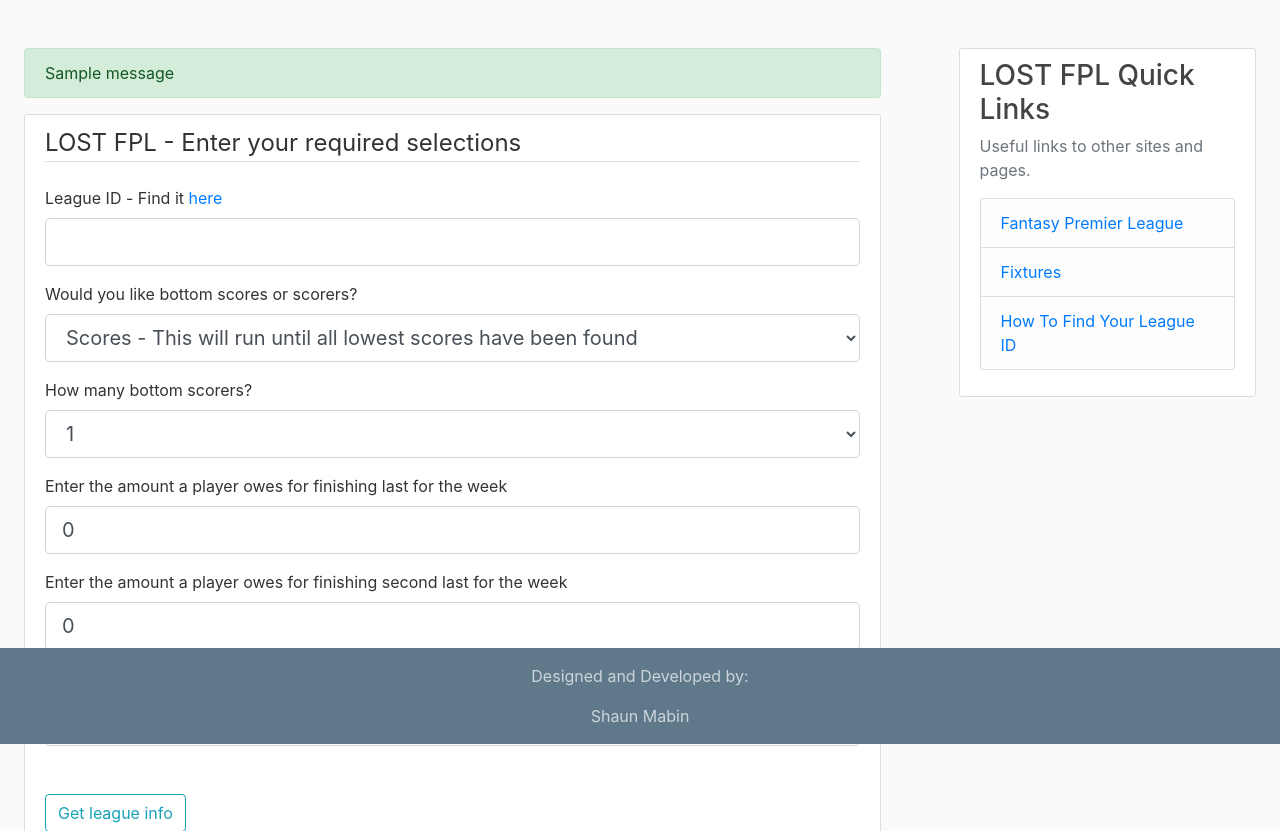
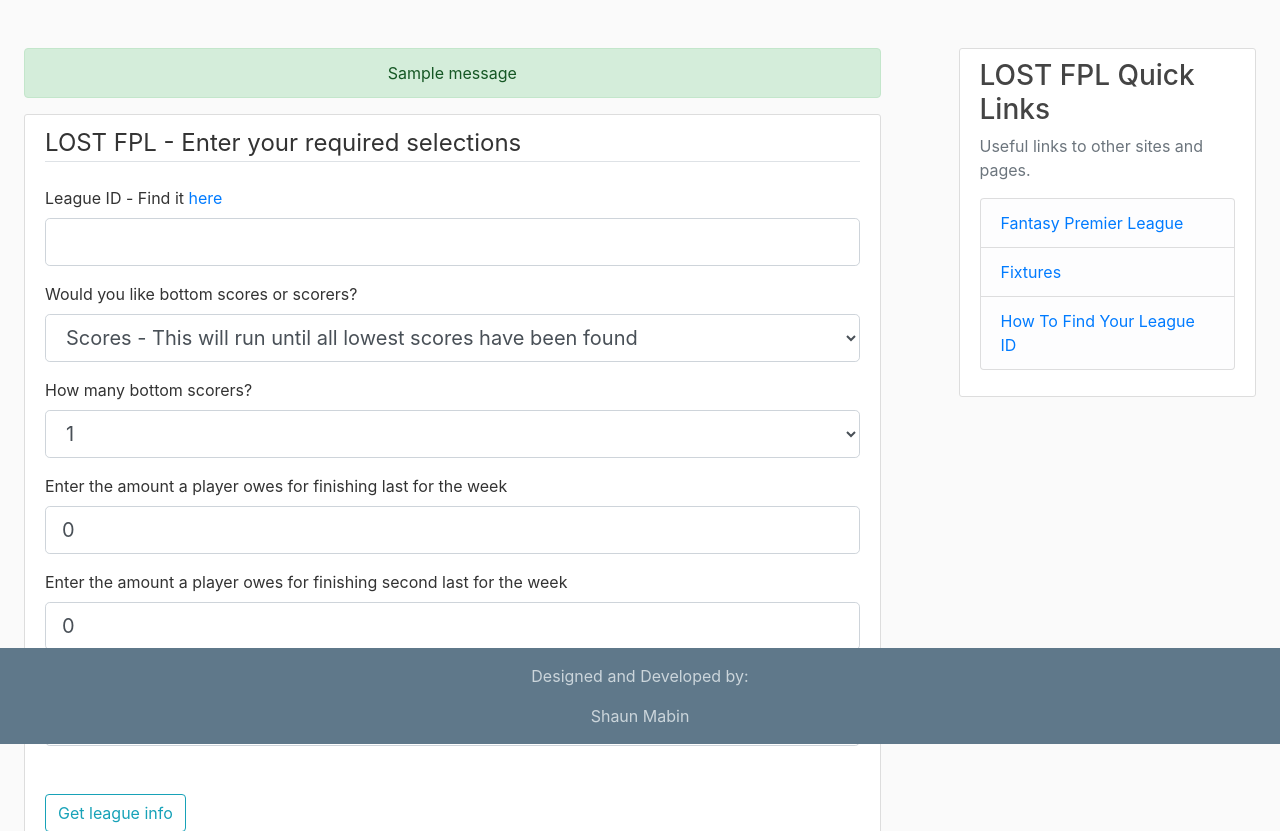
Before and after one commit to sjmabs/lostFPL, a Flask app: page / in a window 1280 px wide. Shown: the part 56-887 px from the top of the page. Run offline with Flask 2, Linux system fonts and the light colour scheme; one stand-in notice (Sample message) is shown; some libraries are stand-ins or nearby versions.

Commit message:
updating bootstrap styles to make it prettier and flex working correctly

```diff
--- a/flaskFPL/templates/fpl.html
+++ b/flaskFPL/templates/fpl.html
@@ -1,6 +1,6 @@
 {% extends "layout.html" %}
     {% block content %}
-    <div class="content-section text-center">
+    <div class="content-section col text-center">
         <h1><strong>{{ title }}</strong></h1>
         <div class="container">
             <div class="row justify-content-center">
@@ -50,6 +50,8 @@
         </div>
         {% endif %}
 
+
+
         {% if all_comments[2] %}
         <div class="container pt-3">
             <button onclick="showResults3()">Show Third Lowest Breakdown</button>
@@ -60,9 +62,9 @@
                         <p>{{ j }}</p>
                     {% endfor %}
             </div>
+        </div>
         {% endif %}
 
-        </div>
 
     </div>
 
--- a/flaskFPL/templates/layout.html
+++ b/flaskFPL/templates/layout.html
@@ -40,7 +40,7 @@
           {% with messages = get_flashed_messages(with_categories=true) %}
             {% if messages %}
               {% for category, message in messages %}
-                <div class="alert alert-{{ category }} w-100">
+                <div class="alert text-center alert-{{ category }} w-100">
                   {{ message }}
                 </div>
               {% endfor %}
```
Lines whose indentation alone changed are shown as unchanged.
